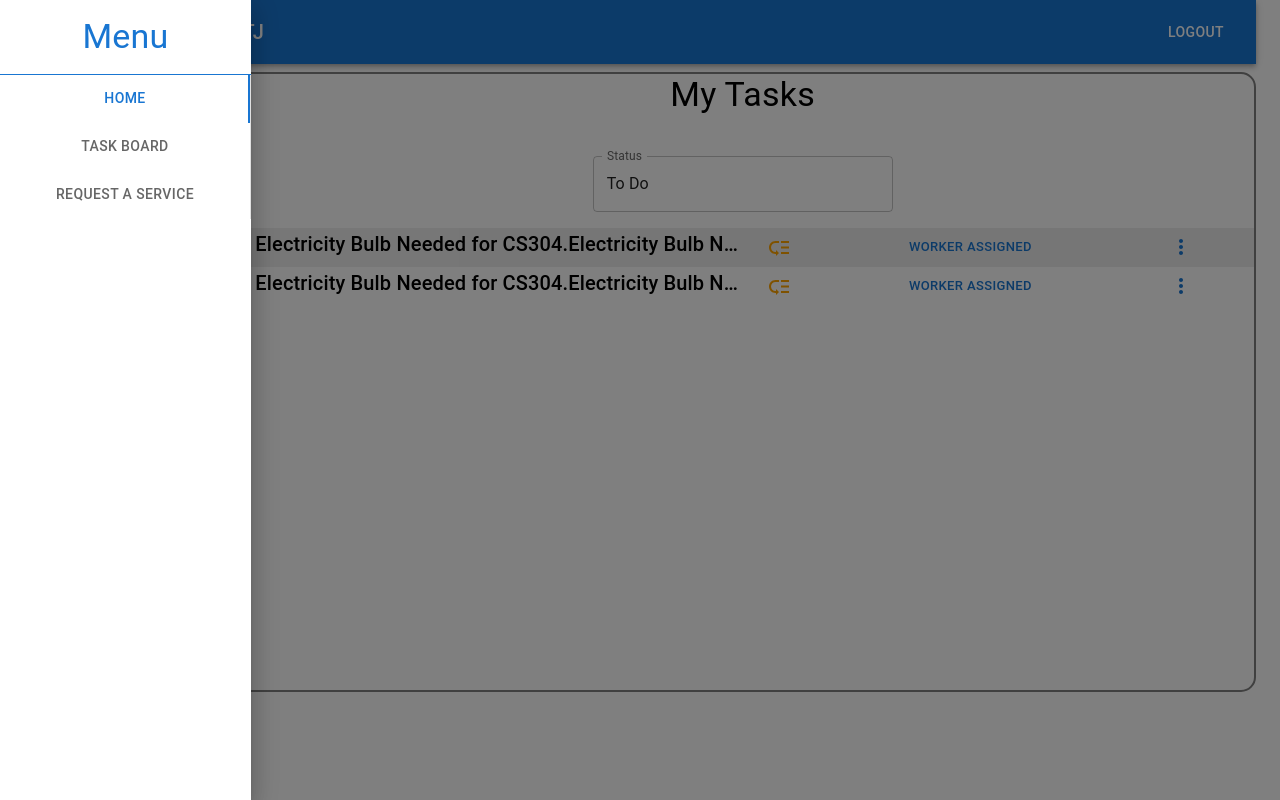
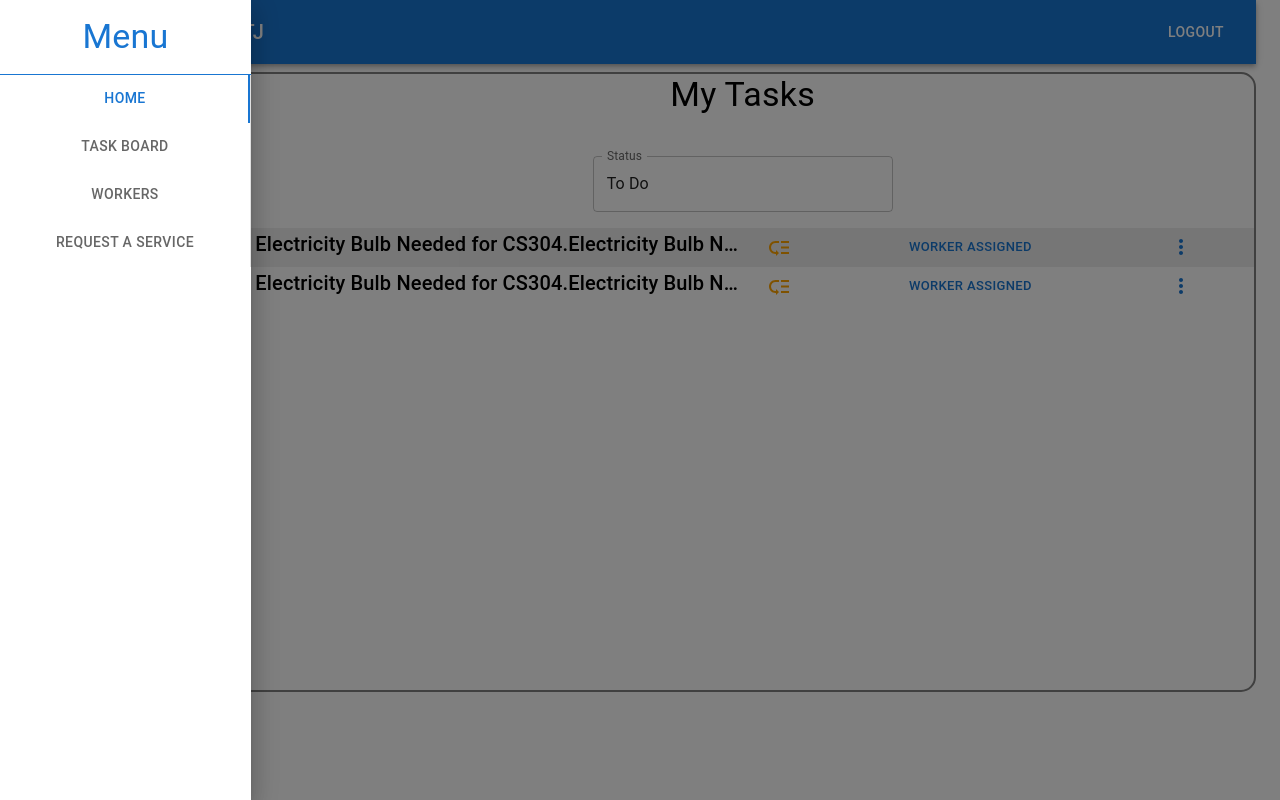
Before and after one commit to Sukhraj2454/Estate, a React (Create React App) app in the folder main/: page / in a window 1280 px wide. Both pictures are taken after a click on the button 60 px from the left and 32 px from the top of the page. Built offline with nearby package versions, Linux system fonts and the light colour scheme.

Commit message:
added workers page

```diff
--- a/main/package.json
+++ b/main/package.json
@@ -8,6 +8,7 @@
     "@mui/icons-material": "^5.2.1",
     "@mui/material": "^5.0.6",
     "@mui/styles": "^5.2.3",
+    "@mui/x-data-grid": "^5.5.1",
     "@testing-library/jest-dom": "^5.14.1",
     "@testing-library/react": "^11.2.7",
     "@testing-library/user-event": "^12.8.3",
--- a/main/src/Components/Card/TaskCard.js
+++ b/main/src/Components/Card/TaskCard.js
@@ -4,6 +4,7 @@ import { useState } from 'react';
 // Components
 import ExpandedCard from './ExpandedCard';
 import Priority from '../Others/Priority';
+// import DialogBox from './DialogBox';
 
 // Material UI Components
 import Card from '@mui/material/Card';
--- a/main/src/Routes/Home.js
+++ b/main/src/Routes/Home.js
@@ -4,6 +4,7 @@ import { useState } from 'react';
 // Other Components
 import Taskboard from '../Components/TaskBoard/TaskBoard';
 import Dashboard from '../Components/Dashboard/Dashboard';
+import WorkersTable from '../Components/Workers/WorkersTable';
 
 // MUI Components
 import Toolbar from '@mui/material/Toolbar';
@@ -80,6 +81,7 @@ export default function Home({ theme }) {
                 >
                     <Tab label="Home" />
                     <Tab label="Task Board" />
+                    <Tab label="Workers" />
                     <Tab label="Request a Service" />
                 </Tabs>
 
@@ -88,8 +90,9 @@ export default function Home({ theme }) {
                 {tab === 0 && <Dashboard theme={theme} />}
 
                 {tab === 1 && <Taskboard theme={theme} />}
+                {tab === 2 && <WorkersTable/> }
 
-                {tab === 2 && < Typography > My Tasks</Typography>}
+                {tab === 3 && < Typography > My Tasks</Typography>}
             </>
         </Container >
     )
--- a/package.json
+++ b/package.json
@@ -20,6 +20,7 @@
   },
   "homepage": "https://github.com/Sukhraj2454/MajorProject#readme",
   "dependencies": {
+    "@mui/x-data-grid": "^5.5.1",
     "bcryptjs": "^2.4.3",
     "express": "^4.17.1",
     "expressjs": "^1.0.1",
```
